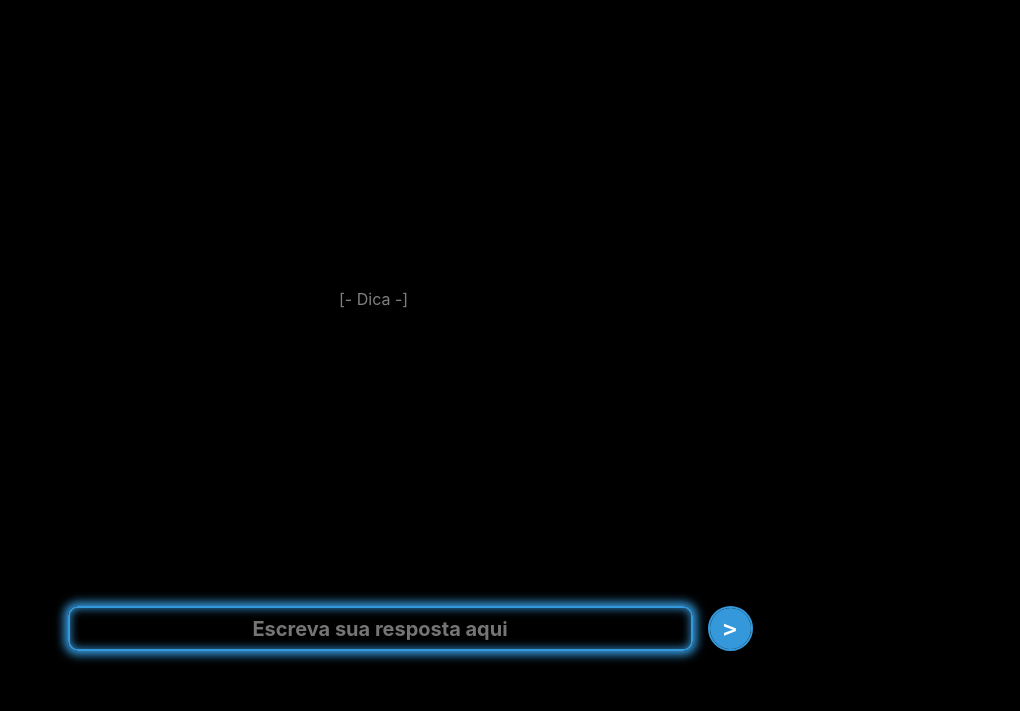
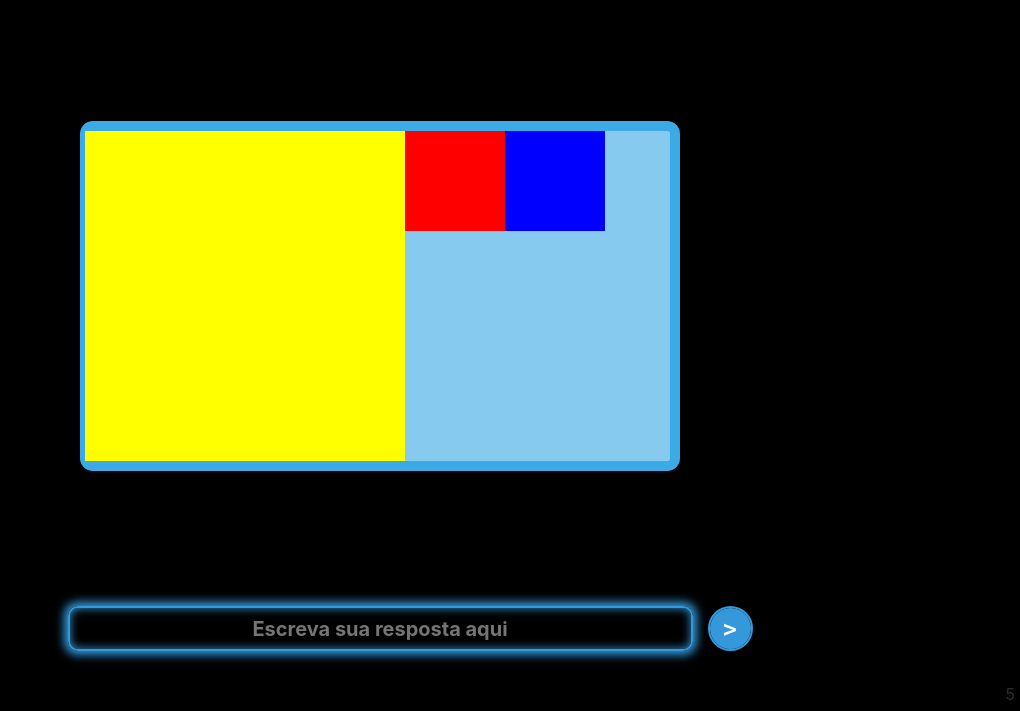
Before and after one commit to danielbaiadias18/descubra_me, a plain HTML site: page pagina5.html in a window 1280 px wide. Shown: the part 89-800 px from the top of the page, without its empty margins (260-1280 px from the left). Drawn offline with nearby package versions, Linux system fonts and the light colour scheme; some packages are replaced by stand-ins of ours; a script that the page names is missing.

Commit message:
adicionando desafio [ MANUTENÇÃO!! ]

```diff
--- a/pagina5.html
+++ b/pagina5.html
@@ -8,6 +8,7 @@
     <link rel="stylesheet" href="css/style.css">
     <link rel="stylesheet" href="https://cdn.jsdelivr.net/npm/bootstrap@4.3.1/dist/css/bootstrap.min.css"
         integrity="sha384-ggOyR0iXCbMQv3Xipma34MD+dH/1fQ784/j6cY/iJTQUOhcWr7x9JvoRxT2MZw1T" crossorigin="anonymous">
+    <link rel="stylesheet" href="@sweetalert2/theme-borderless/borderless.css">
     <link rel="shortcut icon" href="New-Piskel.ico" type="image/x-icon">
     <script src="//cdn.jsdelivr.net/npm/sweetalert2@11"></script>
     <title>Descubra_me</title>
@@ -15,8 +16,7 @@
         #dica {
             color: gray;
             position: absolute;
-            bottom: 50%;
-            left: 12%;
+            bottom: 30%;
             text-align: center;
         }
 
@@ -25,6 +25,33 @@
             position: absolute;
             bottom: 5px;
             right: 5px;
+        }
+
+        #fundo {
+            width: 600px;
+            height: 350px;
+            margin: auto;
+            background-color: #86CAF0;
+            border: 10px solid #3CAAE7;
+            border-radius: .8em;
+        }
+
+        #contas {
+            background-color: yellow;
+            width: 320px;
+            height: 330px;
+        }
+
+        #confirmacao {
+            background-color: red;
+            width: 100px;
+            height: 100px;
+        }
+
+        #cronometro {
+            background-color: blue;
+            width: 100px;
+            height: 100px;
         }
     </style>
 
@@ -35,9 +62,20 @@
                 Pergunta Aleatoria
             </h2>
         </div>
-        <div class="container">
-            <div id="dica" class="col-7 offset-1">
-                [- Dica -]
+        <div id="dica" class="col">
+            <div id="fundo">
+                <div class="form-row">
+                    <div id="contas">
+
+                    </div>
+                    <div id="confirmacao">
+
+                    </div>
+                    <div id="cronometro">
+
+                    </div>
+                </div>
+            </div>
         </div>
     </div>
     </div>
@@ -52,14 +90,14 @@
             </div>
         </div>
     </div>
-    <footer></footer>
+    <footer>5</footer>
 
 </body>
 
 </html>
 
 <script>
-    debugger
+
     document.getElementById('resposta').focus();
 
     function enviarResposta() {
@@ -67,28 +105,30 @@
         var resposta = document.getElementById("resposta").value;
 
         const Alerts = {
-            Warning:
-                function Warning() {
+
+            Warning() {
                 Swal.fire({
+                    allowEnterKey: false,
                     toast: true,
                     icon: 'warning',
                     text: 'Preencha o espaço!',
                     timer: 2000,
                     timerProgressBar: true,
+                    color: '#E2E2E2',
                     position: 'top-end',
                     showConfirmButton: false,
                     background: '#383838',
-                        color: '#E2E2E2',
                     confirmButtonColor: '#313131',
                     didOpen: (toast) => {
+                        toast.addEventListener('mouseenter', Swal.stopTimer)
                         toast.addEventListener('mouseleave', Swal.resumeTimer)
                     }
                 })
             },
 
-            Fail:
-                function Fail() {
+            Fail() {
                 Swal.fire({
+                    allowEnterKey: false,
                     toast: true,
                     icon: 'error',
                     text: `A resposta "${resposta}" está errada!`,
@@ -100,12 +140,12 @@
                     color: '#E2E2E2',
                     confirmButtonColor: '#313131',
                     didOpen: (toast) => {
+                        toast.addEventListener('mouseenter', Swal.stopTimer)
                         toast.addEventListener('mouseleave', Swal.resumeTimer)
                     }
                 })
             },
         }
-
 
         if (resposta == '???') {
 
@@ -128,7 +168,6 @@
         }
     }
 
-
     document.addEventListener('keypress', function (evento) {
 
         if (evento.key === "Enter") {
@@ -142,5 +181,4 @@
         }
     })
 
-
 </script>
```
Lines whose indentation alone changed are shown as unchanged.
